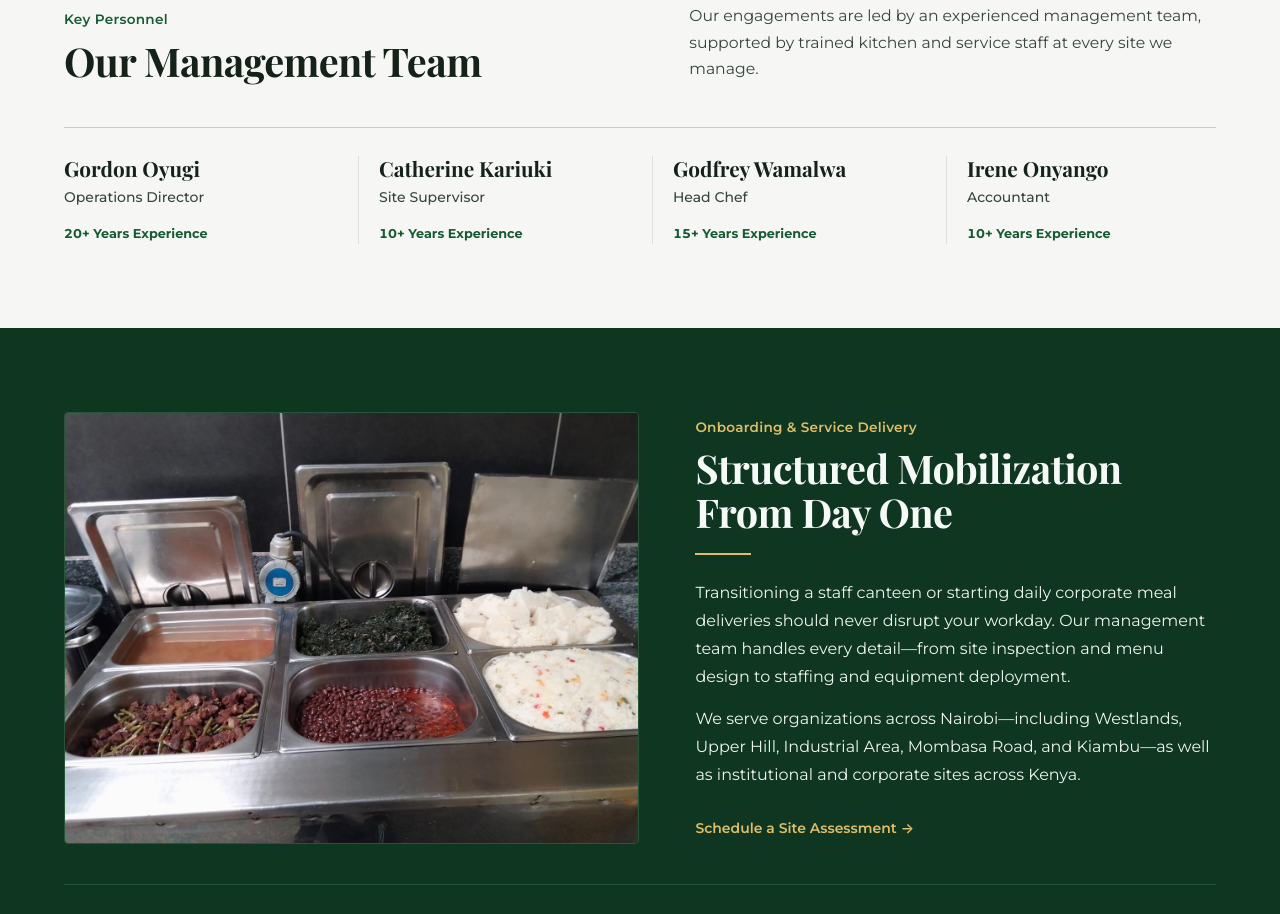
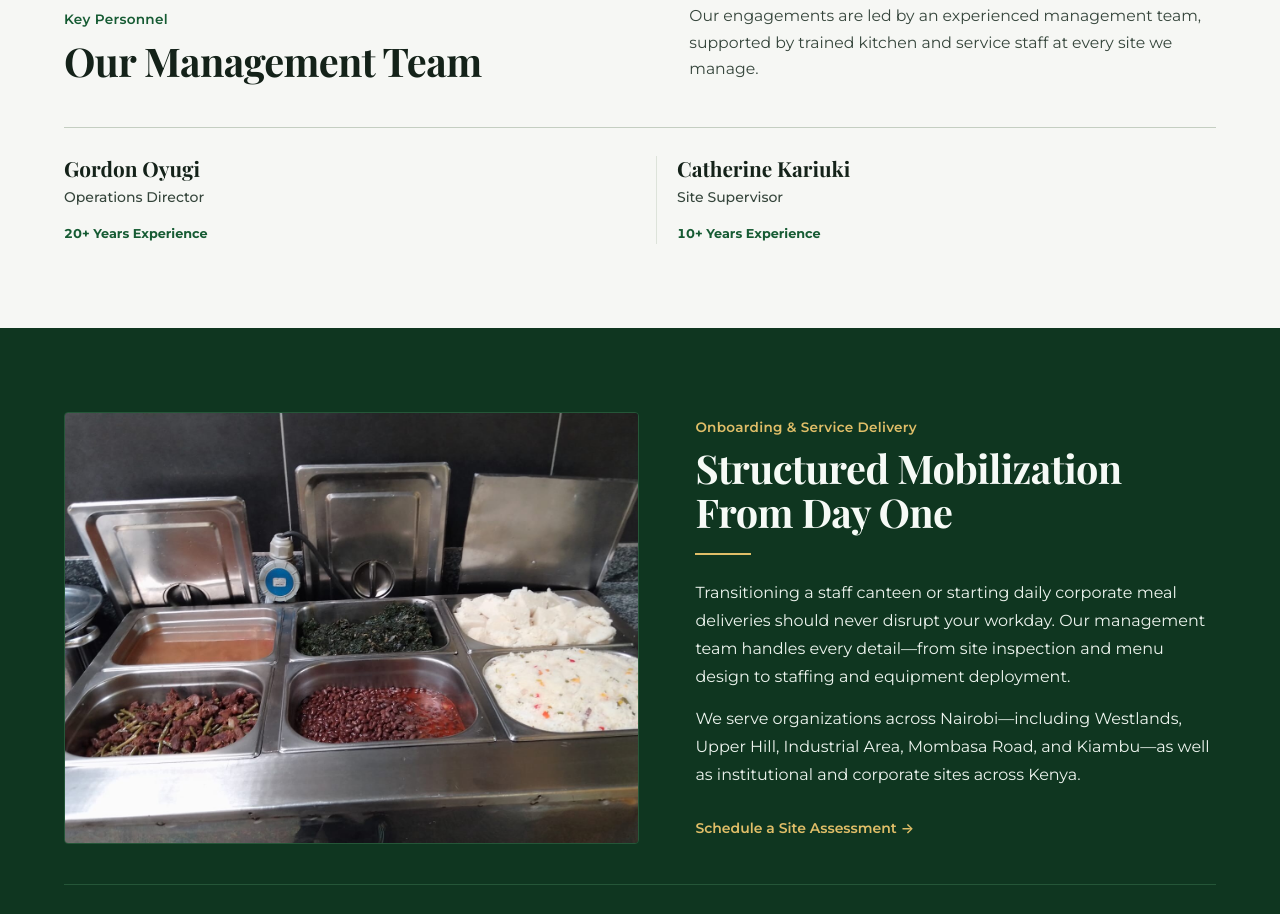
Before and after one commit to Sliq254/cathdon, a website: page index.html in a window 1280 px wide. Shown: the part 7839-8753 px from the top of the page. Drawn offline with nearby package versions, Linux system fonts and the light colour scheme; a web font is replaced by a local one.

Commit message:
refactor: update team section layout
Remove redundant team members and adjust the grid to a two-column layout for a cleaner roster display.

```diff
--- a/css/styles.css
+++ b/css/styles.css
@@ -1485,8 +1485,8 @@ textarea {
 
 .team-roster {
   display: grid;
-  grid-template-columns: repeat(4, minmax(0, 1fr));
-  gap: 24px;
+  grid-template-columns: repeat(2, minmax(0, 1fr));
+  gap: 32px;
   border-top: 1px solid var(--border-strong);
   padding-top: 28px;
 }
--- a/index.html
+++ b/index.html
@@ -1516,18 +1516,6 @@
               <p class="team-role">Site Supervisor</p>
               <span class="team-exp">10+ Years Experience</span>
             </article>
-
-            <article class="team-row">
-              <h3 class="team-name">Godfrey Wamalwa</h3>
-              <p class="team-role">Head Chef</p>
-              <span class="team-exp">15+ Years Experience</span>
-            </article>
-
-            <article class="team-row">
-              <h3 class="team-name">Irene Onyango</h3>
-              <p class="team-role">Accountant</p>
-              <span class="team-exp">10+ Years Experience</span>
-            </article>
           </div>
         </div>
       </section>
```
